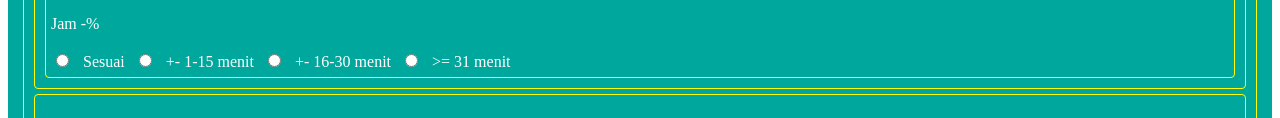
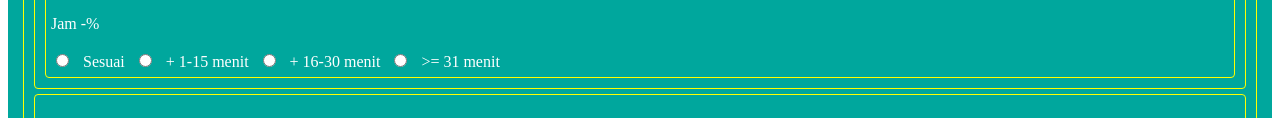
Before and after one commit to ldksyahid/kestarildksyahid.github.io, a plain HTML site: page index.html in a window 1280 px wide. Shown: the part 834-952 px from the top of the page. Drawn offline with Linux system fonts and the light colour scheme.

```diff
--- a/index.html
+++ b/index.html
@@ -94,10 +94,10 @@
                 <label for="sesuai">Sesuai</label>
 
                 <input type="radio" name="jam" id="telatseperempat" value="20" onchange="refreshValue()">
-                <label for="telat1minggu">+- 1-15 menit</label>
+                <label for="telat1minggu">+ 1-15 menit</label>
 
                 <input type="radio" name="jam" id="telatsetengah" value="15" onchange="refreshValue()">
-                <label for="telat2minggu">+- 16-30 menit</label>
+                <label for="telat2minggu">+ 16-30 menit</label>
 
                 <input type="radio" name="jam" id="telatsejam" value="5" onchange="refreshValue()">
                 <label for="telat3minggu">>= 31 menit</label>
```
